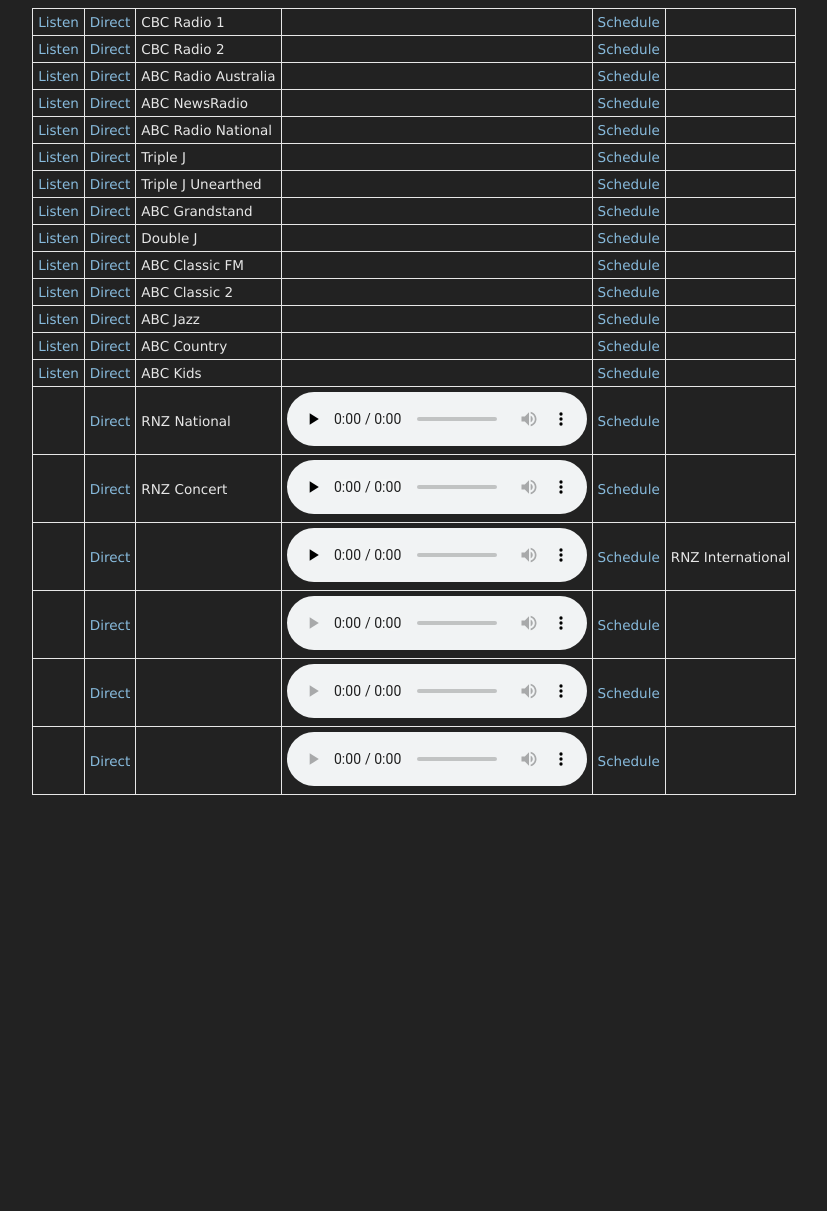
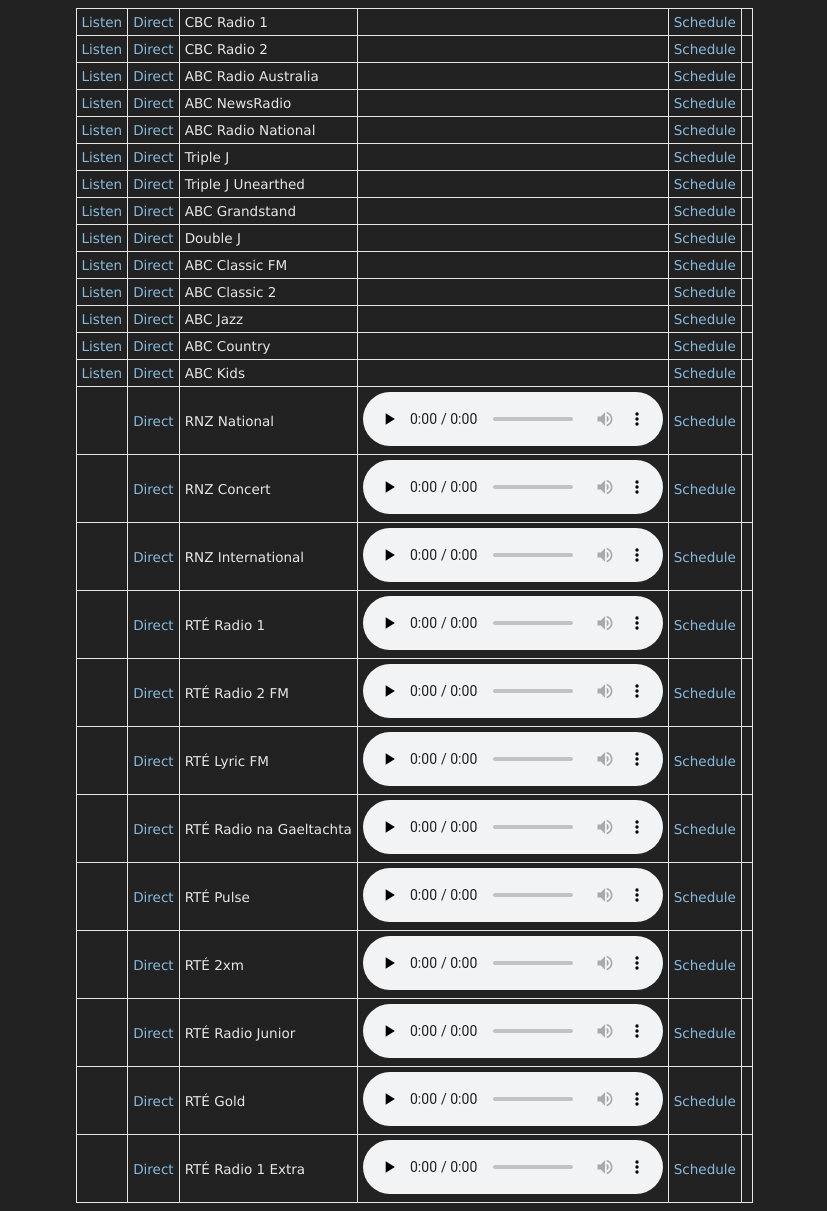
Before and after one commit to danburd/danburd.github.io, a Jekyll site: the page commonwealth.html, which Jekyll copies as it is, in a window 1280 px wide. Shown: the whole page, without its empty margins (221-1048 px from the left). Built offline with Jekyll 4.4.1, drawn with Linux system fonts in a browser that asks for light colours; before the commit the page ends 900 px from its top, so only the background shows below that.

Commit message:
Update commonwealth.html

```diff
--- a/commonwealth.html
+++ b/commonwealth.html
@@ -146,33 +146,81 @@
   <tr>
    <td></td>
    <td><a href="https://stream-ice.radionz.co.nz/international.mp3" type="audio/mpeg">Direct</a></td>
-   <td></td>
+   <td>RNZ International</td>
    <td><audio controls preload="none"><source src="https://stream-ice.radionz.co.nz/international.mp3" type="audio/mpeg"></audio></td>
    <td><a href="https://www.radionz.co.nz/audio/live/international">Schedule</a></td>
-   <td>RNZ International</td>
-  </tr>
-  <tr>
-   <td></td>
-   <td><a href="" type="audio/mpeg">Direct</a></td>
-   <td></td>
-   <td><audio controls preload="none"><source src="" type="audio/mpeg"></audio></td>
-   <td><a href="">Schedule</a></td>
    <td></td>
   </tr>
   <tr>
    <td></td>
-   <td><a href="" type="audio/mpeg">Direct</a></td>
-   <td></td>
-   <td><audio controls preload="none"><source src="" type="audio/mpeg"></audio></td>
-   <td><a href="">Schedule</a></td>
+   <td><a href="http://icecast2.rte.ie/radio1" type="audio/mpeg">Direct</a></td>
+   <td>RTÉ Radio 1</td>
+   <td><audio controls preload="none"><source src="http://icecast2.rte.ie/radio1" type="audio/mpeg"></audio></td>
+   <td><a href="https://www.rte.ie/radio1/">Schedule</a></td>
    <td></td>
   </tr>
   <tr>
    <td></td>
-   <td><a href="" type="audio/mpeg">Direct</a></td>
+   <td><a href="http://icecast1.rte.ie/2fm" type="audio/mpeg">Direct</a></td>
+   <td>RTÉ Radio 2 FM</td>
+   <td><audio controls preload="none"><source src="http://icecast1.rte.ie/2fm" type="audio/mpeg"></audio></td>
+   <td><a href="https://www.rte.ie/2fm/">Schedule</a></td>
    <td></td>
-   <td><audio controls preload="none"><source src="" type="audio/mpeg"></audio></td>
-   <td><a href="">Schedule</a></td>
+  </tr>
+  <tr>
+   <td></td>
+   <td><a href="http://icecast2.rte.ie/lyric" type="audio/mpeg">Direct</a></td>
+   <td>RTÉ Lyric FM</td>
+   <td><audio controls preload="none"><source src="http://icecast2.rte.ie/lyric" type="audio/mpeg"></audio></td>
+   <td><a href="https://www.rte.ie/lyricfm/">Schedule</a></td>
+   <td></td>
+  </tr>
+  <tr>
+   <td></td>
+   <td><a href="http://icecast1.rte.ie/rnag" type="audio/mpeg">Direct</a></td>
+   <td>RTÉ Radio na Gaeltachta</td>
+   <td><audio controls preload="none"><source src="http://icecast1.rte.ie/rnag" type="audio/mpeg"></audio></td>
+   <td><a href="https://www.rte.ie/rnag/">Schedule</a></td>
+   <td></td>
+  </tr>
+  <tr>
+   <td></td>
+   <td><a href="http://icecast2.rte.ie/pulse" type="audio/mpeg">Direct</a></td>
+   <td>RTÉ Pulse</td>
+   <td><audio controls preload="none"><source src="http://icecast2.rte.ie/pulse" type="audio/mpeg"></audio></td>
+   <td><a href="https://pulse.rte.ie/">Schedule</a></td>
+   <td></td>
+  </tr>
+  <tr>
+   <td></td>
+   <td><a href="http://icecast2.rte.ie/2xm" type="audio/mpeg">Direct</a></td>
+   <td>RTÉ 2xm</td>
+   <td><audio controls preload="none"><source src="http://icecast2.rte.ie/2xm" type="audio/mpeg"></audio></td>
+   <td><a href="https://2xm.rte.ie/">Schedule</a></td>
+   <td></td>
+  </tr>
+  <tr>
+   <td></td>
+   <td><a href="http://icecast2.rte.ie/junior" type="audio/mpeg">Direct</a></td>
+   <td>RTÉ Radio Junior</td>
+   <td><audio controls preload="none"><source src="http://icecast2.rte.ie/junior" type="audio/mpeg"></audio></td>
+   <td><a href="https://rtejr.rte.ie/rtejr-listen/">Schedule</a></td>
+   <td></td>
+  </tr>
+  <tr>
+   <td></td>
+   <td><a href="http://icecast2.rte.ie/gold" type="audio/mpeg">Direct</a></td>
+   <td>RTÉ Gold</td>
+   <td><audio controls preload="none"><source src="http://icecast2.rte.ie/gold" type="audio/mpeg"></audio></td>
+   <td><a href="https://gold.rte.ie/">Schedule</a></td>
+   <td></td>
+  </tr>
+  <tr>
+   <td></td>
+   <td><a href="http://icecast2.rte.ie/radio1extra" type="audio/mpeg">Direct</a></td>
+   <td>RTÉ Radio 1 Extra</td>
+   <td><audio controls preload="none"><source src="http://icecast2.rte.ie/radio1extra" type="audio/mpeg"></audio></td>
+   <td><a href="https://www.rte.ie/digitalradio/radio1extra/">Schedule</a></td>
    <td></td>
   </tr>
 </table>
```
